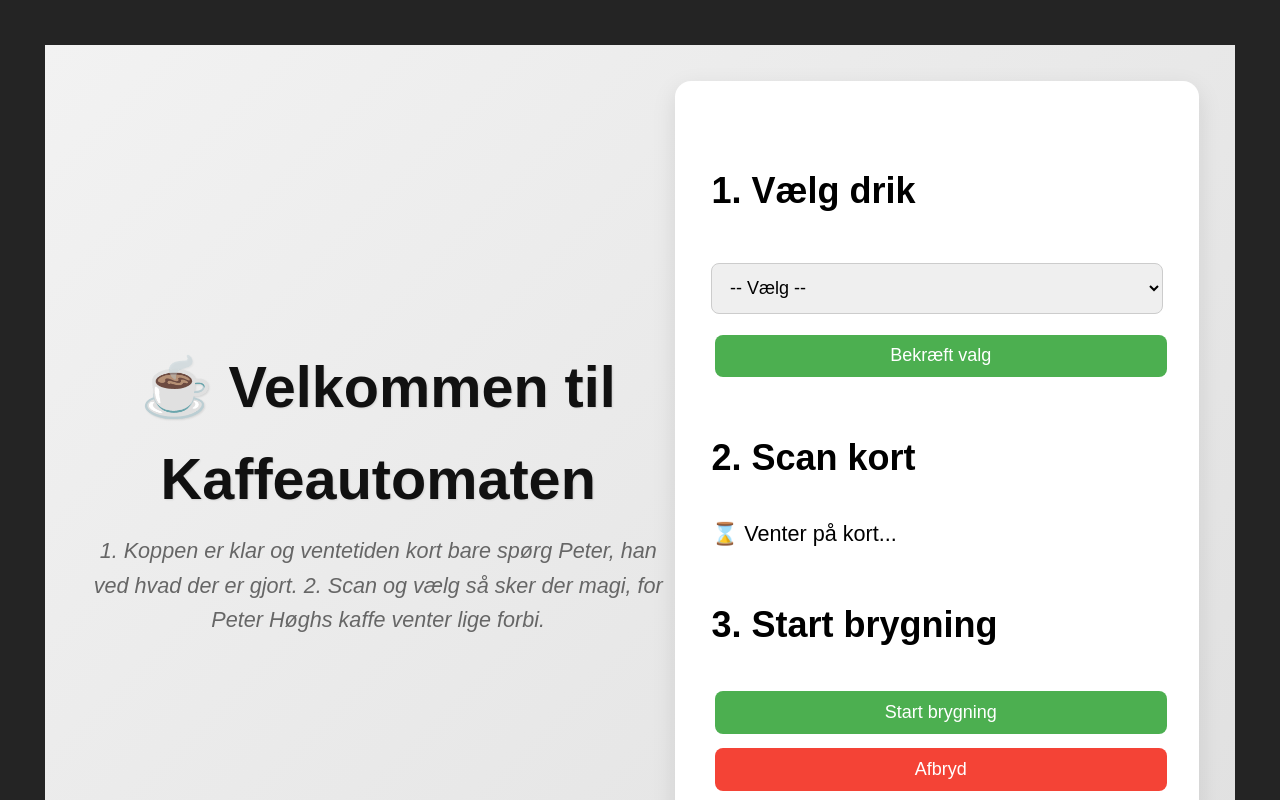
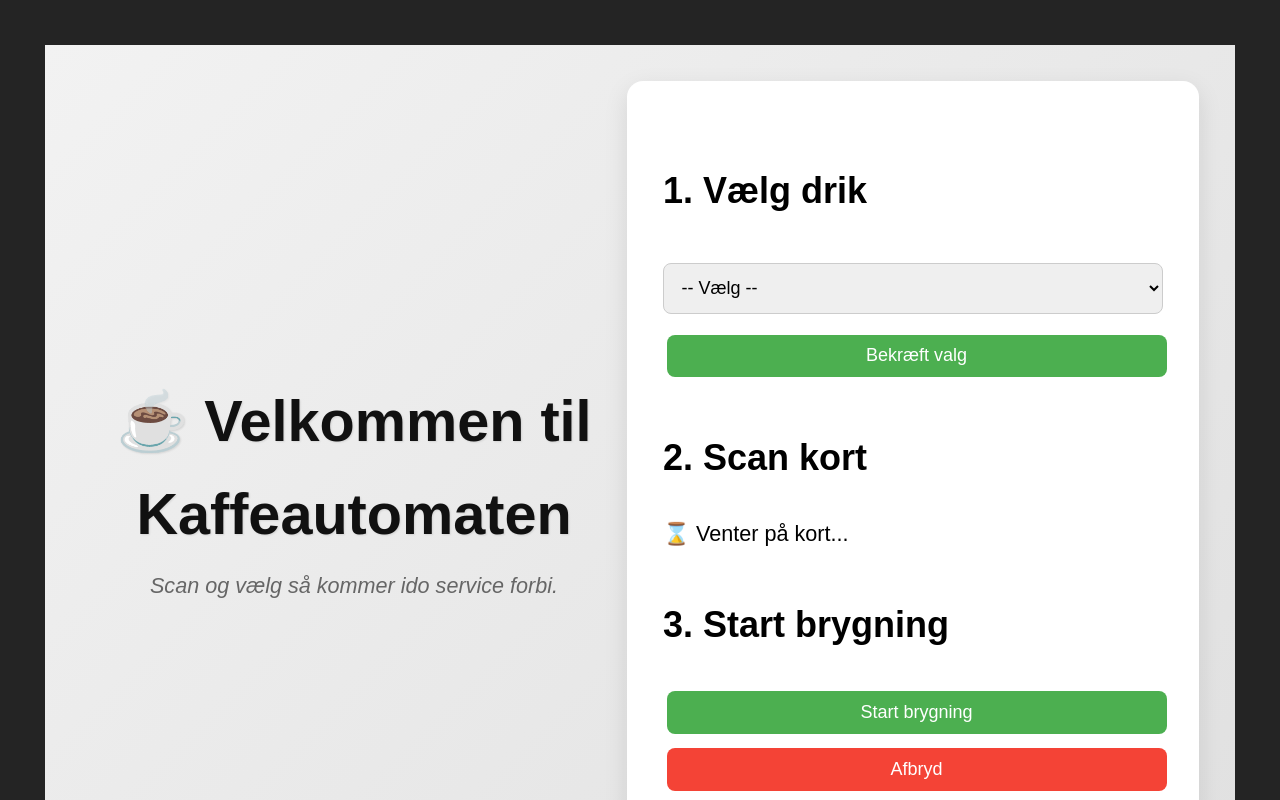
Before and after one commit to kooino/coffeemachine-ui, a React (Vite) app in the folder frontend/: page / in a window 1280 px wide. Shown: the top 800 px of the page. Built offline with nearby package versions, Linux system fonts and the light colour scheme; no server answers.

Commit message:
Update App.jsx

```diff
--- a/frontend/src/App.jsx
+++ b/frontend/src/App.jsx
@@ -105,8 +105,7 @@ function App() {
       <div className="header">
         <h1>☕ Velkommen til Kaffeautomaten</h1>
         <p className="subheading">
-          1. Koppen er klar og ventetiden kort bare spørg Peter, han ved hvad der er gjort.
-          2. Scan og vælg så sker der magi, for Peter Høghs kaffe venter lige forbi.
+          Scan og vælg så kommer ido service forbi.
         </p>
       </div>
 
```
